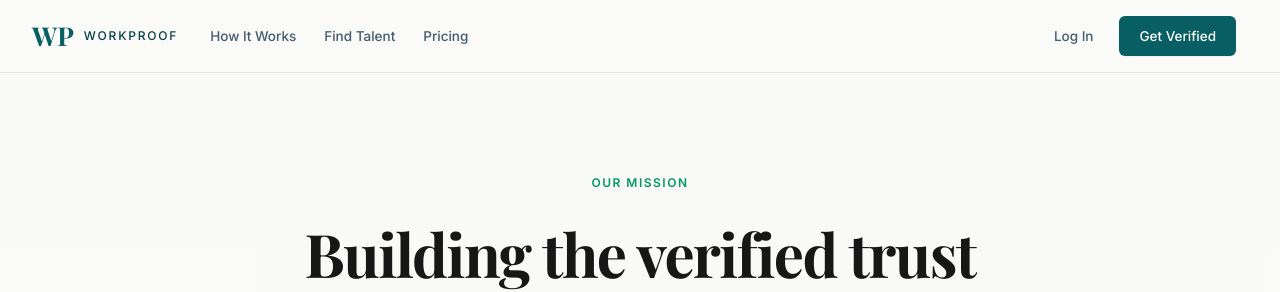
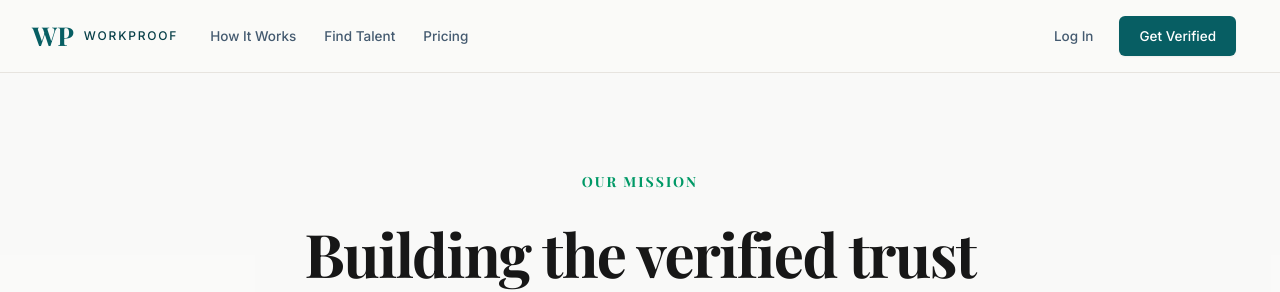
Before and after one commit to gavalidivya0-arch/WorkProof, a Next.js app: page /about in a window 1280 px wide. Shown: the top 292 px of the page. Built offline with nearby package versions, Linux system fonts and the light colour scheme; no server answers; a web font is replaced by a local one.

Commit message:
style: update 'Our Mission' text
Makes the 'Our Mission' text on the About page bold and uses the serif font for contrast

```diff
--- a/app/about/page.tsx
+++ b/app/about/page.tsx
@@ -8,7 +8,7 @@ export default function AboutPage() {
 
         {/* Header Section */}
         <div className="text-center space-y-6 max-w-3xl mx-auto">
-          <span className="inline-block text-[12px] font-semibold tracking-[1.5px] text-emerald-600 uppercase">
+          <span className="inline-block text-[14px] font-bold font-serif tracking-[2px] text-emerald-600 uppercase">
             Our Mission
           </span>
           <h1 className="text-4xl md:text-6xl font-serif font-bold text-neutral-900 tracking-tight leading-tight">
```
